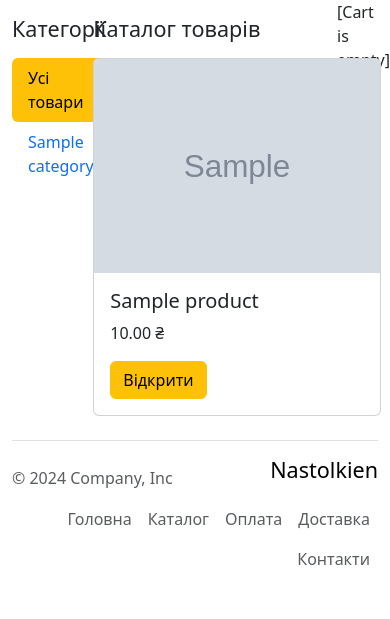
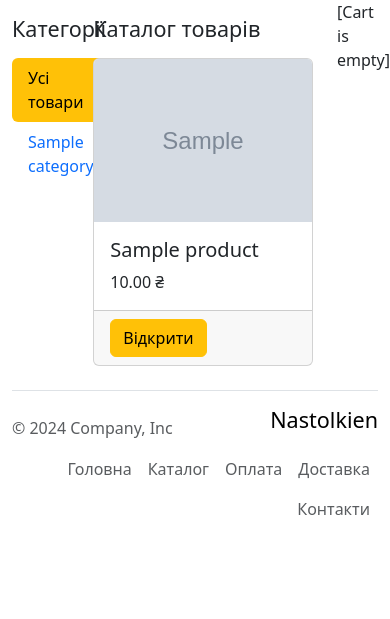
Before and after one commit to roman-yatsenko/python-web-store-2024, a Django app: page / in a window 390 px wide. Shown: the part 248-867 px from the top of the page. After the commit the page ends 763 px from the top, so only its background shows below. Run offline with Django 5.2, Linux system fonts and the light colour scheme; tables that the repository leaves empty hold one stand-in row (values such as "Sample post"); grey boxes marked "Sample" are stand-in pictures.

Commit message:
Add responsive store catalog

```diff
--- a/shop/templates/shop/product/list.html
+++ b/shop/templates/shop/product/list.html
@@ -29,8 +29,10 @@
     <h4 class="my-3">
       {% if category %}{{ category.name }}{% else %}Каталог товарів{% endif %}
     </h4>
+    <div class="row row-cols-1 row-cols-md-2 g-4">
       {% for product in products %}
-    <div class="card" style="width: 18rem;">
+      <div class="col">
+        <div class="card h-100">
           <img src="
           {% if product.image %}
           {{ product.image.url }}
@@ -41,10 +43,14 @@
           <div class="card-body">
             <h5 class="card-title">{{ product.name }}</h5>
             <p class="card-text">{{ product.price }} ₴</p>
+          </div>
+          <div class="card-footer">
             <a href="{{ product.get_absolute_url }}" class="btn btn-warning">Відкрити</a>
+          </div>
         </div>
       </div>
       {% endfor %}
     </div>
   </div>
+</div>
 {% endblock content %}
```
Lines whose indentation alone changed are shown as unchanged.
